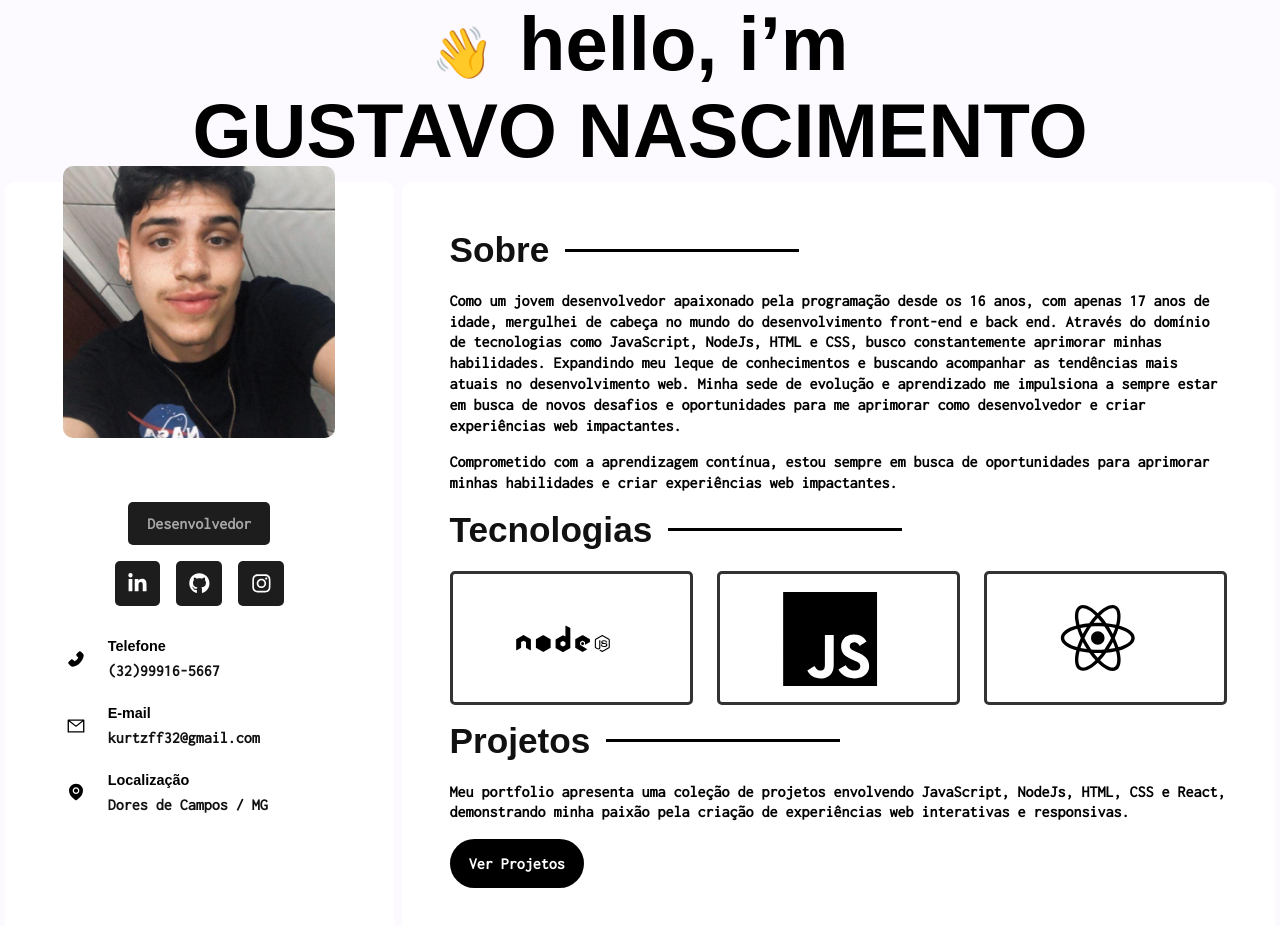
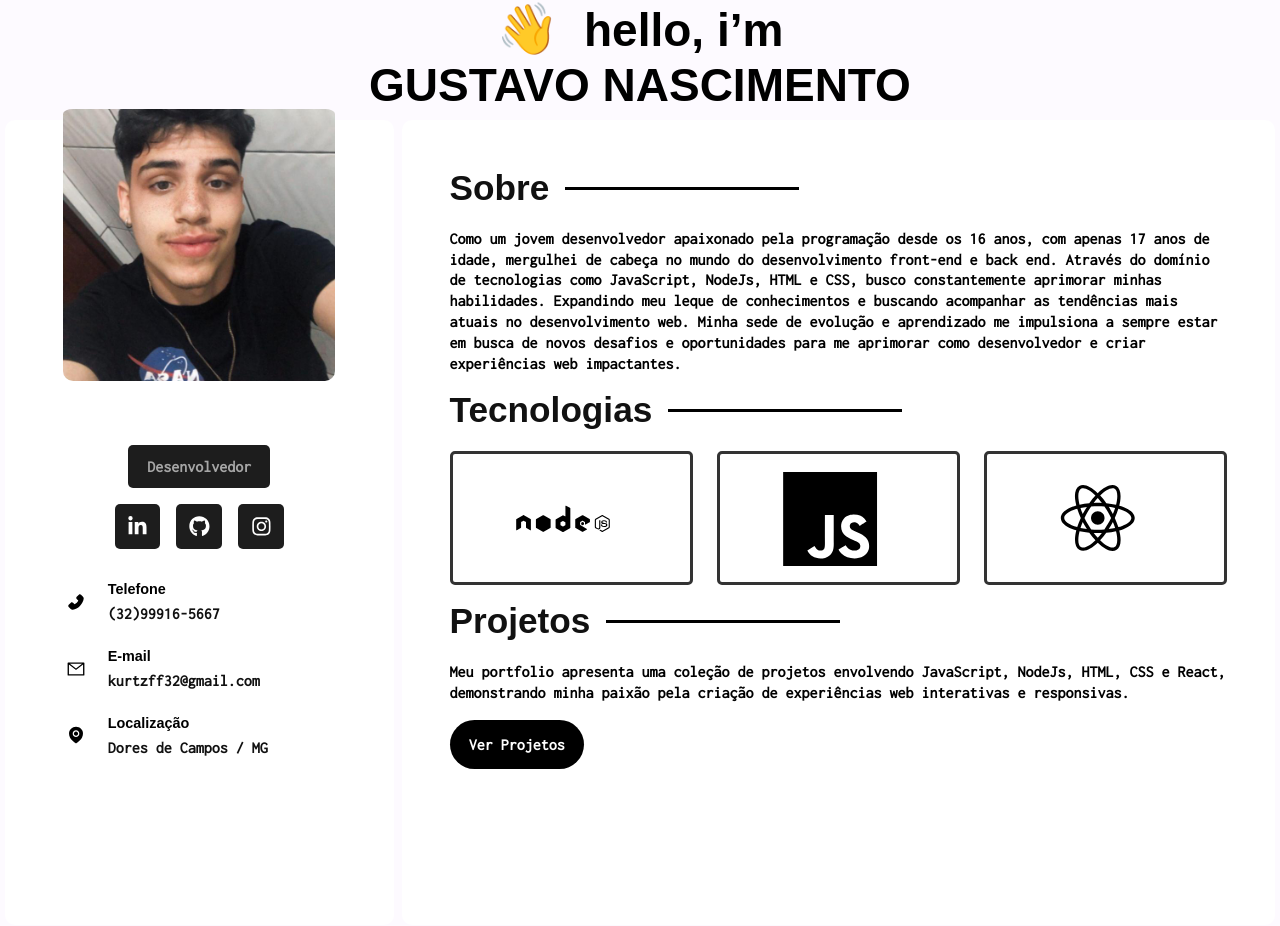
Before and after one commit to gustavokurtz/gustavonascimento, a React (Vite) app: page / in a window 1280 px wide. Shown: the top 926 px of the page. Built offline with nearby package versions, Linux system fonts and the light colour scheme; a web font is replaced by a local one.

Commit message:
mudança padding

```diff
--- a/src/components/AboutContainer.jsx
+++ b/src/components/AboutContainer.jsx
@@ -5,11 +5,8 @@ const AboutContainer = () => {
         <p>
         Como um jovem desenvolvedor apaixonado pela programação desde os 16 anos, com apenas 17 anos de idade, mergulhei de cabeça no mundo do desenvolvimento front-end e back end. Através do domínio de tecnologias como JavaScript, NodeJs, HTML e CSS, busco constantemente aprimorar minhas habilidades. Expandindo meu leque de conhecimentos e buscando acompanhar as tendências mais atuais no desenvolvimento web. Minha sede de evolução e aprendizado me impulsiona a sempre estar em busca de novos desafios e oportunidades para me aprimorar como desenvolvedor e criar experiências web
         impactantes.
+        </p>
 
-        </p>
-        <p>
-        Comprometido com a aprendizagem contínua, estou sempre em busca de oportunidades para aprimorar minhas habilidades e criar experiências web impactantes.
-        </p>
       </section>
     );
   };
--- a/src/styles/components/app.sass
+++ b/src/styles/components/app.sass
@@ -15,7 +15,7 @@
     flex-direction: column
     text-align: center
     align-items: center
-    font-size: 38px
+    font-size: 23px
     font-style: normal
     font-weight: 700
     line-height: normal
--- a/src/styles/components/sidebar.sass
+++ b/src/styles/components/sidebar.sass
@@ -13,6 +13,7 @@
     padding: 6rem 0
 
     img
+        padding-top: 5px
         max-width: 70%
         border-radius: variables.$container-border-radius
         margin-top: -7rem
--- a/src/styles/main.sass
+++ b/src/styles/main.sass
@@ -9,6 +9,10 @@
     font-family: 'Inconsolata', monospace
     box-sizing: border-box
 
+
+
+
+
 h1, h2, h3, h4, h5
 
     font-family: 'Karla', sans-serif
```
Also changed, not shown: src/styles/mixins.sass (line endings or trailing spaces).
